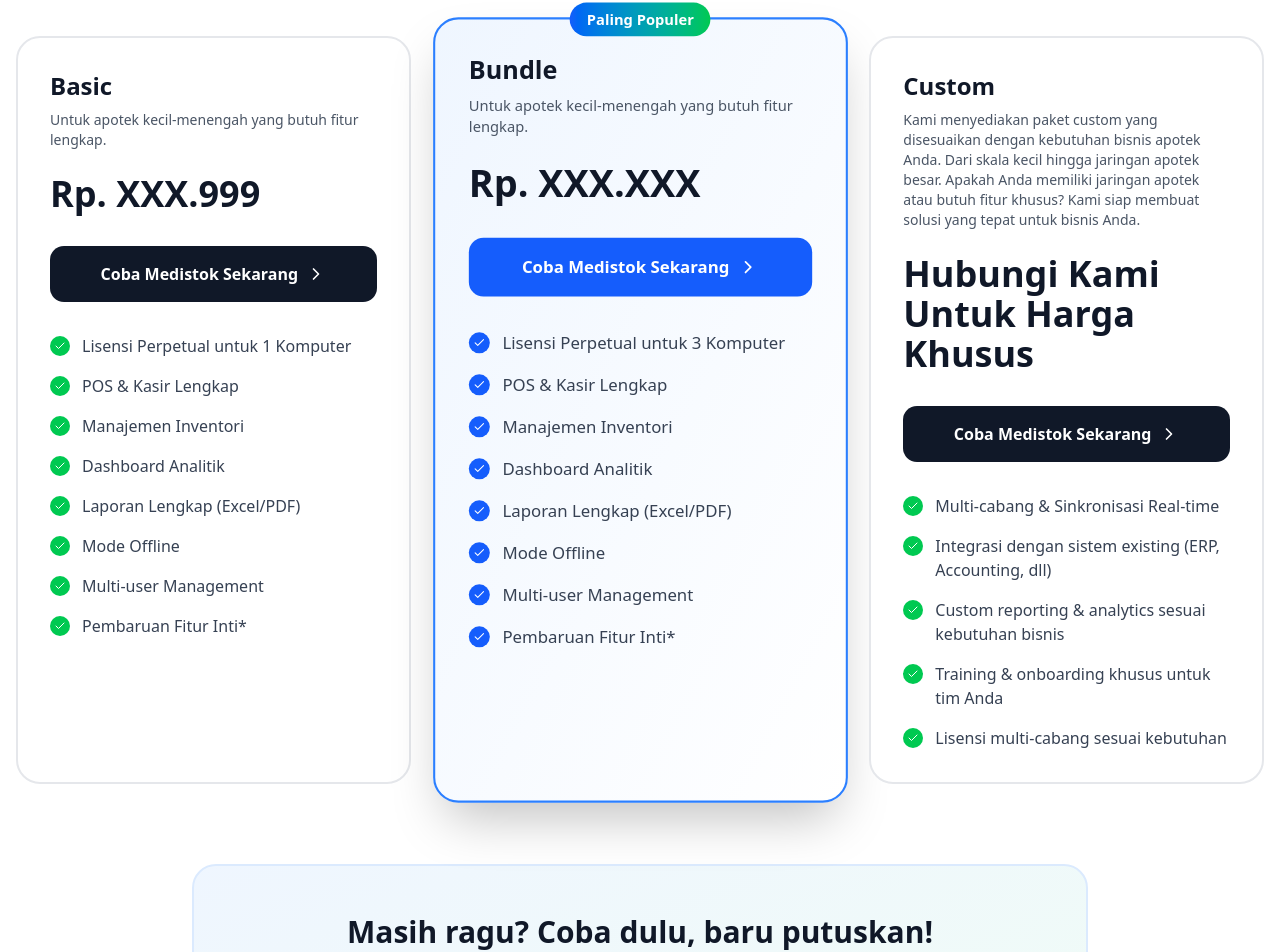
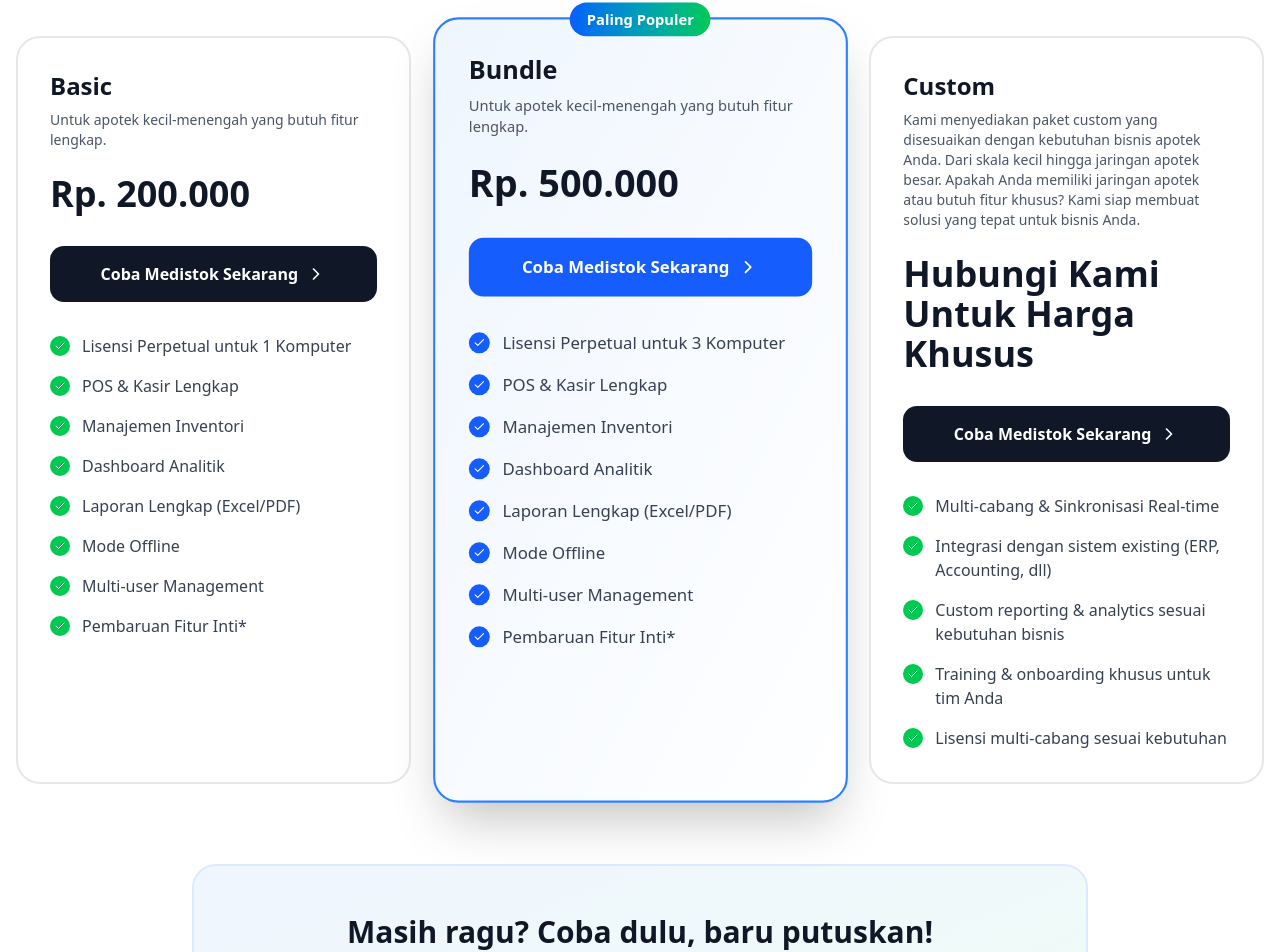
Before and after one commit to titancodehub/medistok-release, a React (Vite) app: page / in a window 1280 px wide. Shown: the part 4408-5360 px from the top of the page. Built offline with nearby package versions, Linux system fonts and the light colour scheme.

Commit message:
fix: adjust pricing

```diff
--- a/src/components/Pricing.tsx
+++ b/src/components/Pricing.tsx
@@ -4,7 +4,7 @@
 const plans = [
   {
     name: 'Basic',
-    price: 'Rp. XXX.999',
+    price: 'Rp. 200.000',
     description: 'Untuk apotek kecil-menengah yang butuh fitur lengkap.',
     features: [
       'Lisensi Perpetual untuk 1 Komputer',
@@ -20,7 +20,7 @@
   },
   {
     name: 'Bundle',
-    price: 'Rp. XXX.XXX',
+    price: 'Rp. 500.000',
     description: 'Untuk apotek kecil-menengah yang butuh fitur lengkap.',
     features: [
       'Lisensi Perpetual untuk 3 Komputer',
```
